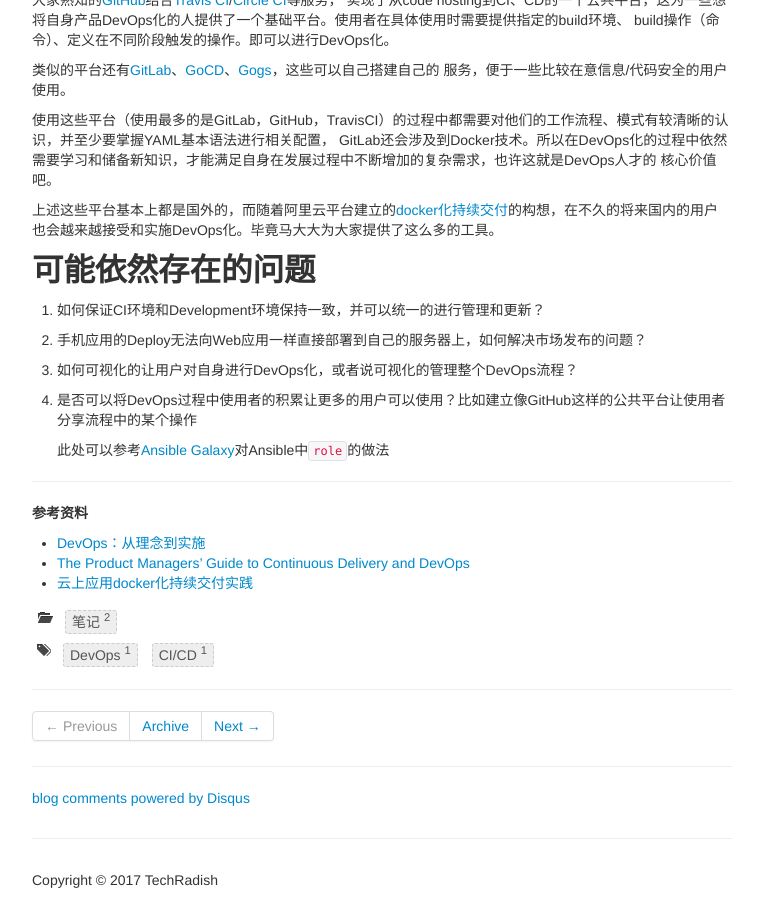
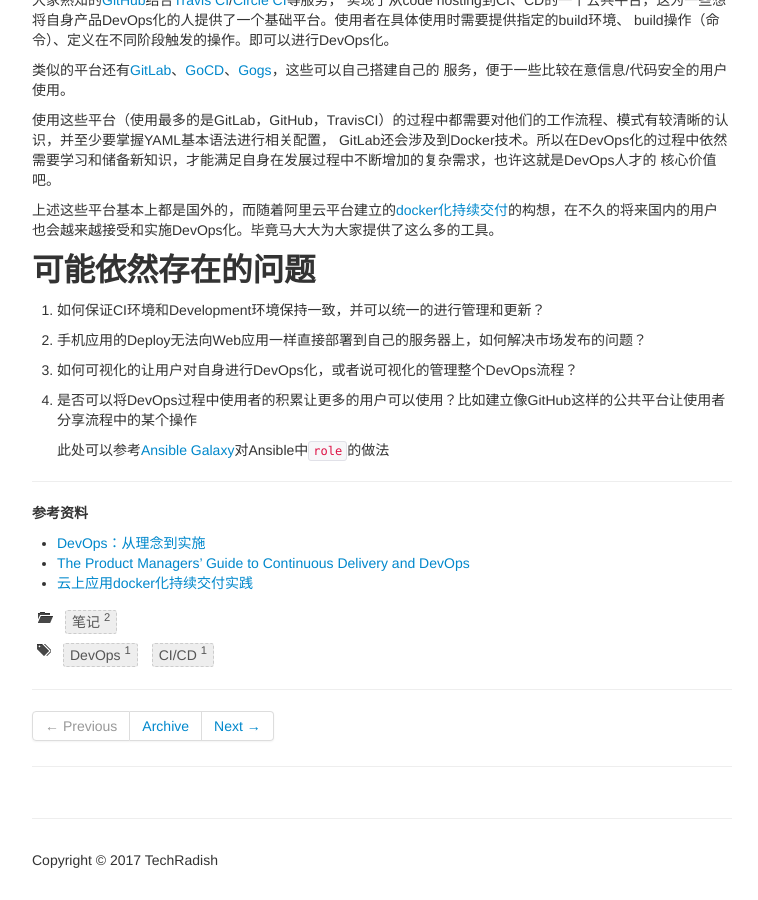
Before and after one commit to GreenWangcl/greenwangcl.github.com, a Jekyll site: the page built from _posts/2017-01-03-devops-research.md, in a window 1280 px wide and 900 px high, scrolled down 3955 px. Shown: the whole window, without its empty margins (258-1016 px from the left). Built offline with Jekyll 4.4.1, drawn with Linux system fonts in a browser that asks for light colours; a script that is not in the unit is left out; comment, search, counter and statistics services are not loaded; part of the change alters nothing that is shown.

Commit message:
Use 'Modify comments provider to commentit

```diff
--- a/_config.yml
+++ b/_config.yml
@@ -81,7 +81,7 @@ JB :
   # Set 'provider' to false to turn commenting off globally.
   #
   comments :
-    provider : disqus
+    provider : commentit
     disqus :
       short_name : jekyllbootstrap
     livefyre :
@@ -95,6 +95,9 @@ JB :
       colorscheme: light
     duoshuo :
       short_name : jekyllbootstrap
+    commentit:
+      username: GreenWangcl
+      repo: GreenWangcl/greenwangcl.github.com
 
   # Settings for analytics helper
   # Set 'provider' to the analytics provider you want to use.
--- a/_includes/JB/comments
+++ b/_includes/JB/comments
@@ -11,6 +11,8 @@
   {% include JB/comments-providers/facebook %}
 {% when "duoshuo" %}
   {% include JB/comments-providers/duoshuo %}
+{% when "commentit" %}
+  {% include JB/comments-providers/commentit %}
 {% when "custom" %}
   {% include custom/comments %}
 {% endcase %}
--- /dev/null
+++ b/_includes/JB/comments-providers/commentit
@@ -0,0 +1,17 @@
+<noscript>Please enable JavaScript to view the comment form powered by <a href="https://commentit.io/">Comm(ent|it)</a></noscript>
+<div id="commentit"></div>
+<script type="text/javascript">
+  /** CONFIGURATION VARIABLES **/
+  var commentitUsername = '{{ site.JB.comments.commentit.username }}';
+  var commentitRepo = '{{ site.JB.comments.commentit.repo }}';
+  var commentitPath = '{{ page.path }}';
+
+  /** DON'T EDIT FOLLOWING LINES **/
+  (function() {
+      var commentit = document.createElement('script');
+      commentit.type = 'text/javascript';
+      commentit.async = true;
+      commentit.src = 'https://commentit.io/static/embed/dist/commentit.js';
+      (document.getElementsByTagName('head')[0] || document.getElementsByTagName('body')[0]).appendChild(commentit);
+  })();
+</script>
```
